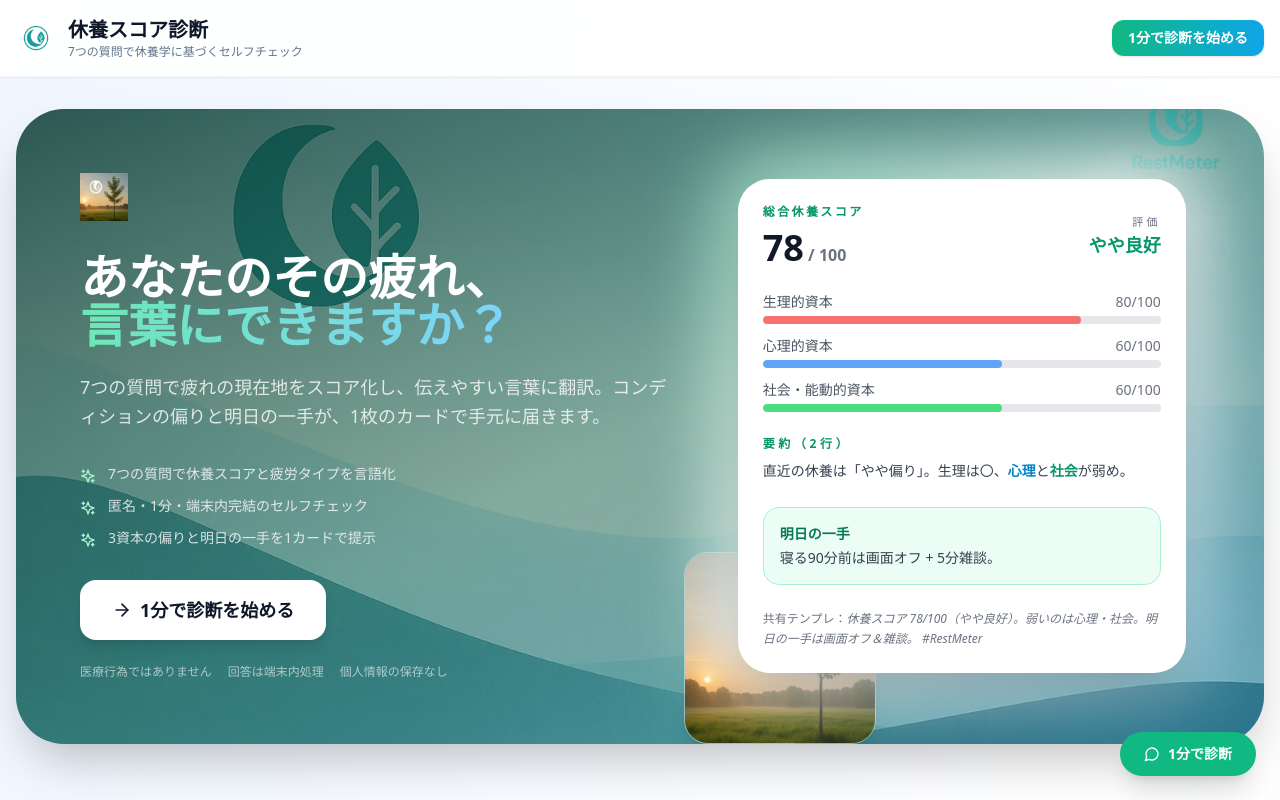
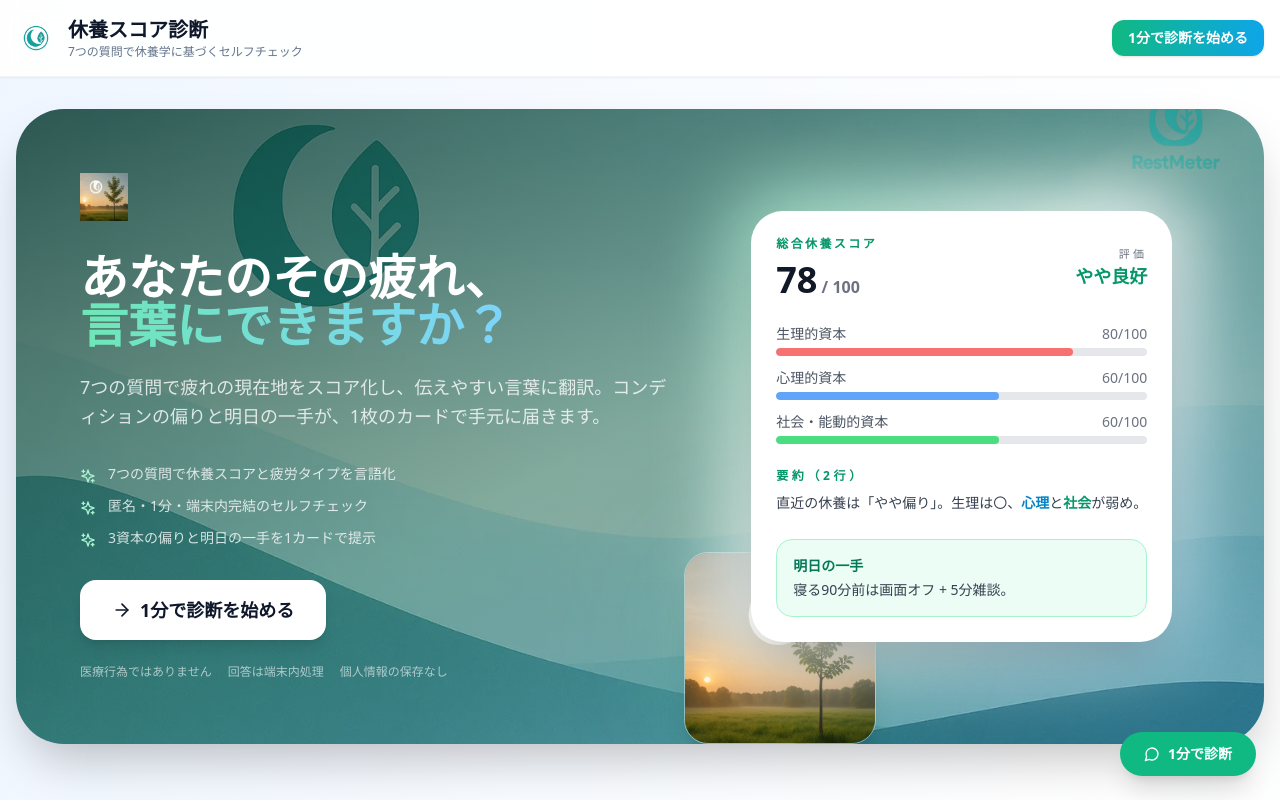
Before and after one commit to furu-kaggle/restmeter_frontend, a React (Vite) app: page / in a window 1280 px wide. Shown: the top 800 px of the page. Built offline with nearby package versions, Linux system fonts and the light colour scheme.

Commit message:
llm debug

```diff
--- a/package.json
+++ b/package.json
@@ -17,6 +17,7 @@
   "dependencies": {
     "@supabase/supabase-js": "^2.57.4",
     "lucide-react": "^0.344.0",
+    "openai": "^5.23.1",
     "react": "^18.3.1",
     "react-dom": "^18.3.1"
   },
--- a/src/components/LandingPage.tsx
+++ b/src/components/LandingPage.tsx
@@ -78,9 +78,6 @@ const ResultPreviewCard: React.FC = () => {
           <p className="mt-1 text-sm text-gray-700">寝る90分前は画面オフ + 5分雑談。</p>
         </div>
 
-        <div className="text-xs text-gray-500 leading-relaxed">
-          共有テンプレ：<em>休養スコア 78/100（やや良好）。弱いのは心理・社会。明日の一手は画面オフ＆雑談。 #RestMeter</em>
-        </div>
       </div>
     </div>
   );
@@ -348,7 +345,7 @@ export const LandingPage: React.FC<LandingPageProps> = ({ onStartSurvey }) => {
             </li>
             <li className="flex items-start gap-3">
               <Lightbulb className="w-5 h-5 text-amber-500 mt-1" />
-              <span>明日の一手と共有テンプレートを同時に表示</span>
+              <span>明日の一手の提案が自動生成される</span>
             </li>
           </ul>
         </div>
```
Also changed, not shown: 2 other files (tests, documents, lock files or other folders).
